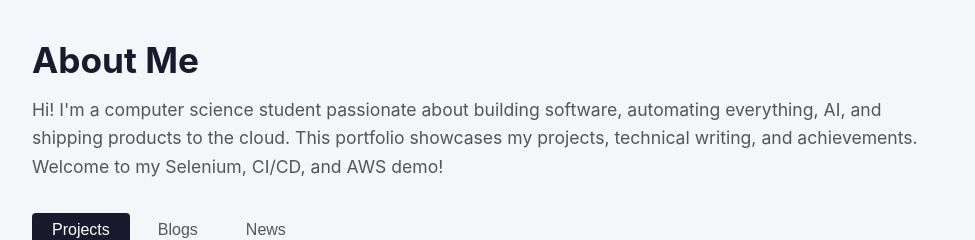
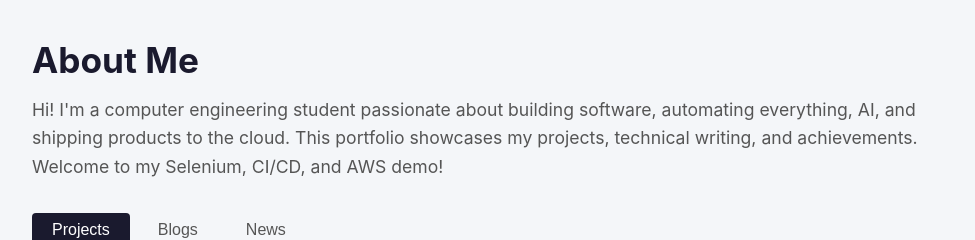
Before and after one commit to it-signsecure/web-selenium, a React (Create React App) app in the folder portfolio/: page / in a window 1280 px wide. Shown: the top 240 px of the page, without its empty margins (152-1127 px from the left). Built offline with nearby package versions, Linux system fonts and the light colour scheme.

Commit message:
new change

```diff
--- a/portfolio/src/pages/AboutPage.js
+++ b/portfolio/src/pages/AboutPage.js
@@ -19,7 +19,7 @@ function AboutPage() {
       <section data-testid="about-section" className="about-section">
         <h1>About Me</h1>
         <p>
-          Hi! I'm a computer science student passionate about building software,
+          Hi! I'm a computer engineering student passionate about building software,
           automating everything, AI, and shipping products to the cloud. This
           portfolio showcases my projects, technical writing, and achievements.
           Welcome to my Selenium, CI/CD, and AWS demo!
```
